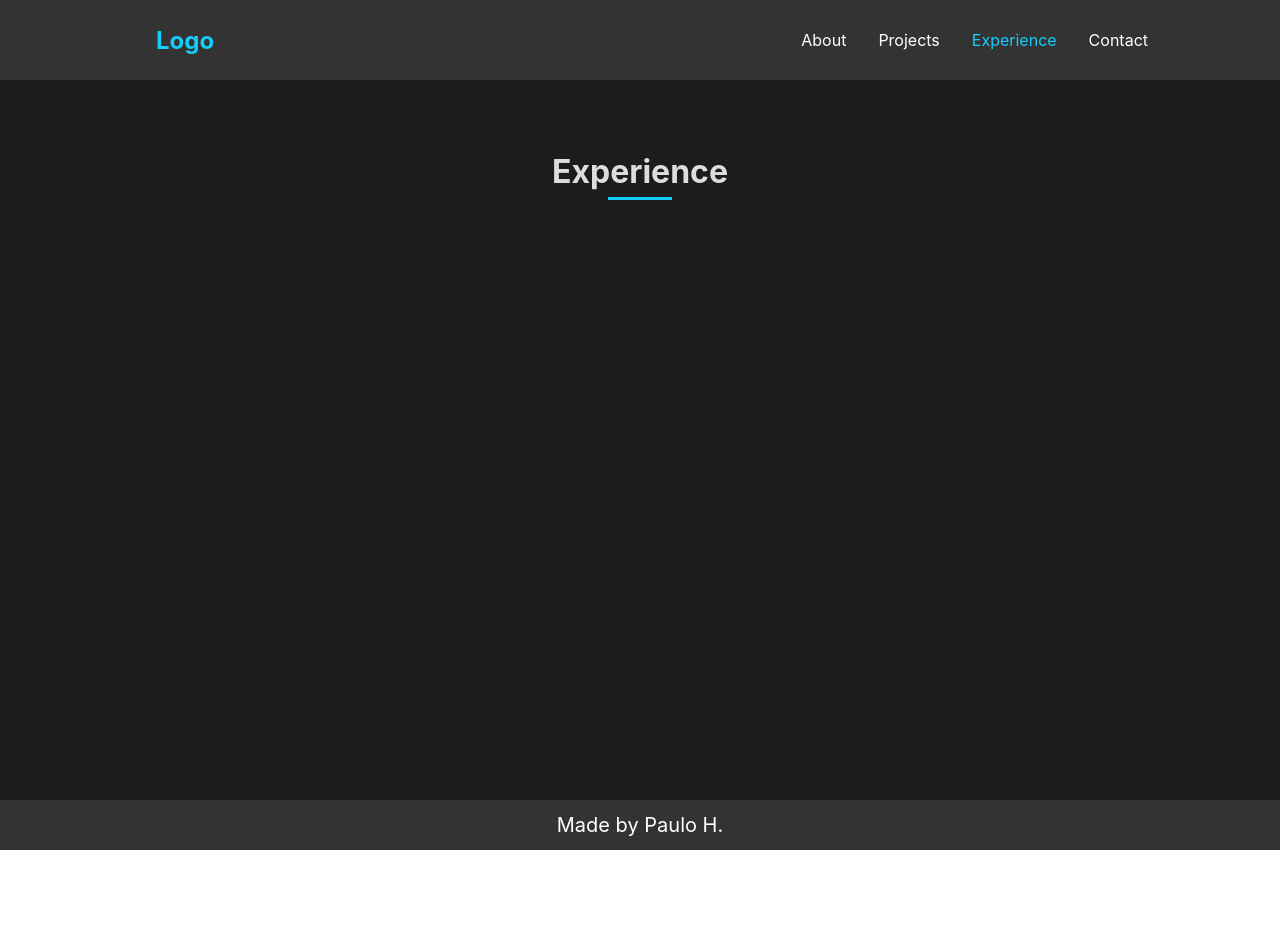
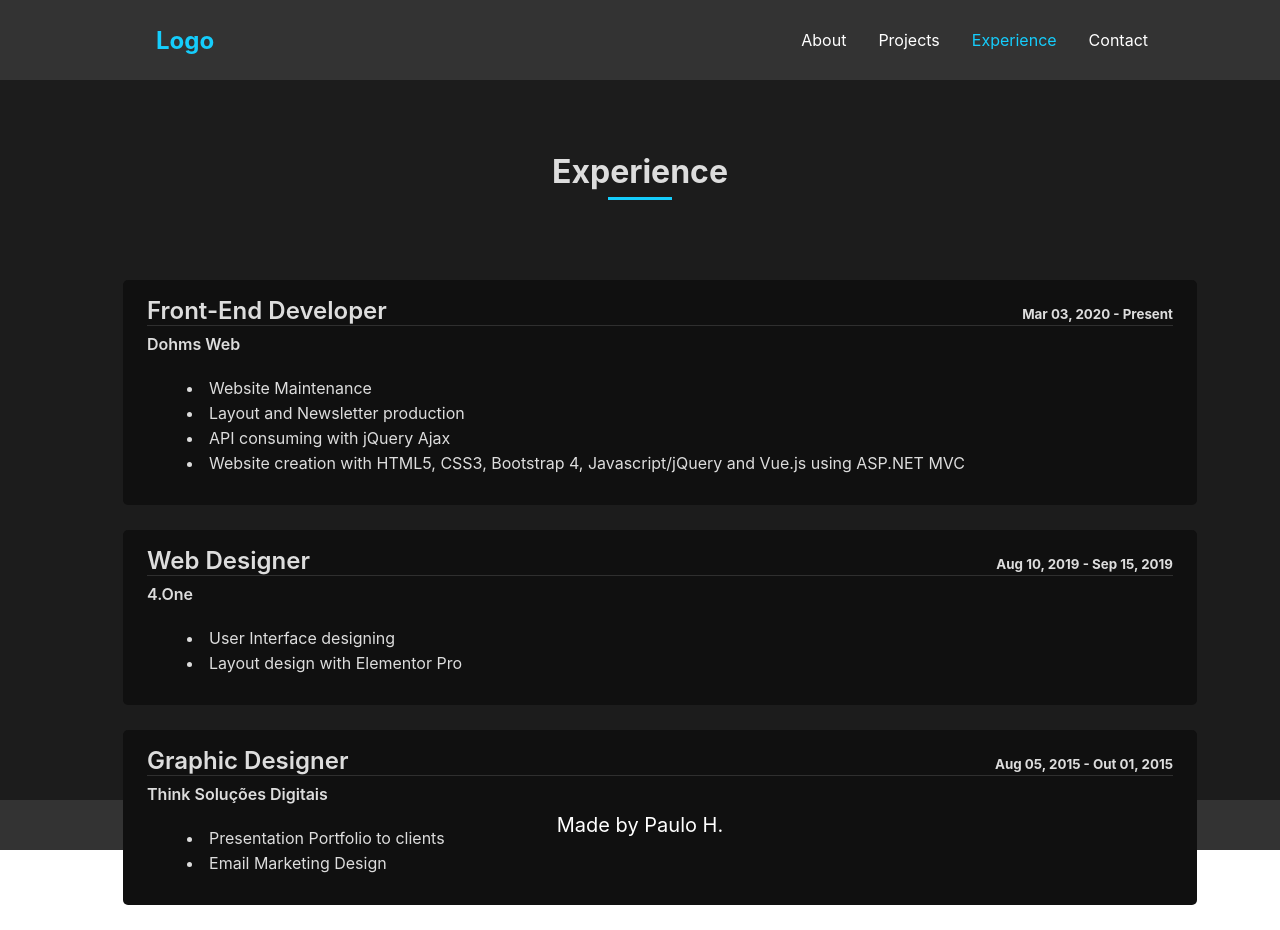
Before and after one commit to paulohfsantos/my-landing-page, a React (Create React App) app: page /Experience in a window 1280 px wide. Before the commit the page ends 850 px from the top, so only its background shows below. Built offline with nearby package versions, Linux system fonts and the light colour scheme.

Commit message:
render experience cards, style

```diff
--- /dev/null
+++ b/src/Components/Exp.js
@@ -0,0 +1,70 @@
+import React from 'react'
+import '../Style/Experience.css'
+
+let expData = [
+    {
+        title: 'Front-End Developer',
+        from: 'Mar 03, 2020',
+        now: 'Present',
+        company: 'Dohms Web',
+        activities: [
+            {act: 'Website Maintenance'},
+            {act: 'Layout and Newsletter production'},
+            {act: 'API consuming with jQuery Ajax'},
+            {act: 'Website creation with HTML5, CSS3, Bootstrap 4, Javascript/jQuery and Vue.js using ASP.NET MVC'}
+        ]
+    },
+    {
+        title: 'Web Designer',
+        from: 'Aug 10, 2019',
+        now: 'Sep 15, 2019',
+        company: '4.One',
+        activities: [
+            {act: 'User Interface designing'},
+            {act: 'Layout design with Elementor Pro'}
+        ]
+    },
+    {
+        title: 'Graphic Designer',
+        from: 'Aug 05, 2015',
+        now: 'Out 01, 2015',
+        company: 'Think Soluções Digitais',
+        activities: [
+            {act: 'Presentation Portfolio to clients'},
+            {act: 'Email Marketing Design'}
+        ]
+    }
+]
+
+// terminar de percorrer esse obj de array dentro do array
+
+console.log(expData.activities)
+
+const Exp = (props) => {
+    return (
+        <li style={{listStyle:'none'}}>
+            <div className="exp-card">
+                <div className="exp-card-name">
+                    <h3>{props.title}</h3>
+                    <small><strong>{props.from} - {props.now}</strong></small>
+                </div>
+                <div className="exp-card-desc">
+                    <div className="exp-card-comp">
+                        <h3>{props.company}</h3>
+                    </div>
+                    <ul>
+                        {
+                            props.activities.map((data, index)=>{
+                                return(
+                                    <li key={index}>{data.act}</li>
+                                )
+                            })
+                        }
+                    </ul>
+                </div>
+            </div>
+        </li>
+    )
+}
+
+export default Exp
--- a/src/Pages/Experience.js
+++ b/src/Pages/Experience.js
@@ -1,15 +1,71 @@
 import React from 'react'
+import { Col12, Container, Row } from '../Components/ColElements'
 import '../Style/Experience.css'
+import Exp from '../Components/Exp'
 //import styled from 'styled-components'
+
+let expData = [
+    {
+        title: 'Front-End Developer',
+        from: 'Mar 03, 2020',
+        now: 'Present',
+        company: 'Dohms Web',
+        activities: [
+            {act: 'Website Maintenance'},
+            {act: 'Layout and Newsletter production'},
+            {act: 'API consuming with jQuery Ajax'},
+            {act: 'Website creation with HTML5, CSS3, Bootstrap 4, Javascript/jQuery and Vue.js using ASP.NET MVC'}
+        ]
+    },
+    {
+        title: 'Web Designer',
+        from: 'Aug 10, 2019',
+        now: 'Sep 15, 2019',
+        company: '4.One',
+        activities: [
+            {act: 'User Interface designing'},
+            {act: 'Layout design with Elementor Pro'}
+        ]
+    },
+    {
+        title: 'Graphic Designer',
+        from: 'Aug 05, 2015',
+        now: 'Out 01, 2015',
+        company: 'Think Soluções Digitais',
+        activities: [
+            {act: 'Presentation Portfolio to clients'},
+            {act: 'Email Marketing Design'}
+        ]
+    }
+]
 
 const Experience = () => {
     return (
         <div className="exp">
-            <div className="row">
-                <div className="exp-col-12">
-                    <h1>Experience</h1>
-                </div>
-            </div>
+            <Container>
+                <Row>
+                    <Col12>
+                        <h1>Experience</h1>
+                    </Col12>
+                    <Col12>
+                        <ul className="exp-box-home">
+                            {
+                                expData.map((data, index)=>{
+                                    return(
+                                        <Exp key={index}
+                                            title={data.title}
+                                            from={data.from}
+                                            now={data.now}
+                                            company={data.company}
+                                            activities={data.activities}
+                                        />
+                                    )
+                                })
+                            }
+                        </ul>
+                    </Col12>
+                </Row>
+            </Container>
         </div>
     )
 }
--- a/src/Pages/Home.js
+++ b/src/Pages/Home.js
@@ -5,6 +5,7 @@ import Cards from '../Components/Cards'
 import {Link} from 'react-router-dom'
 import '../Style/Home.css'
 import ImgComp from '../Components/ImgComp'
+import Exp from '../Components/Exp'
 import img1 from '../Pics/Commpre.png'
 import img2 from '../Pics/Site.png'
 import img3 from '../Pics/Contact-List.png'
@@ -29,6 +30,41 @@ let data = [
         image: <ImgComp src={img1} />,
         title: 'Projeto 1 - Commpre',
         subtitle: 'Simple website ecommerce template using HTML5, CSS3 and Javascript',
+    }
+]
+
+let expData = [
+    {
+        title: 'Front-End Developer',
+        from: 'Mar 03, 2020',
+        now: 'Present',
+        company: 'Dohms Web',
+        activities: [
+            {act: 'Website Maintenance'},
+            {act: 'Layout and Newsletter production'},
+            {act: 'API consuming with jQuery Ajax'},
+            {act: 'Website creation with HTML5, CSS3, Bootstrap 4, Javascript/jQuery and Vue.js using ASP.NET MVC'}
+        ]
+    },
+    {
+        title: 'Web Designer',
+        from: 'Aug 10, 2019',
+        now: 'Sep 15, 2019',
+        company: '4.One',
+        activities: [
+            {act: 'User Interface designing'},
+            {act: 'Layout design with Elementor Pro'}
+        ]
+    },
+    {
+        title: 'Graphic Designer',
+        from: 'Aug 05, 2015',
+        now: 'Out 01, 2015',
+        company: 'Think Soluções Digitais',
+        activities: [
+            {act: 'Presentation Portfolio to clients'},
+            {act: 'Email Marketing Design'}
+        ]
     }
 ]
 
@@ -69,13 +105,33 @@ const Home = () => {
                         </Row>
                     </Col12>
                     <Col12>
-                        <h2>Extras</h2>
+                        <h2>Experience</h2>
                     </Col12>
                     <Col12>
-                        <div>
-                            <h3>Future Content</h3>
-                        </div>
+                        <Row>
+                            <Col6 className="m-auto">
+                                <ul className="exp-box-home">
+                                    {
+                                        expData.map((data, index)=>{
+                                            return(
+                                                <Exp key={index}
+                                                    title={data.title}
+                                                    from={data.from}
+                                                    now={data.now}
+                                                    company={data.company}
+                                                    activities={data.activities}
+                                                />
+                                            )
+                                        })
+                                    }
+                                </ul>
+                            </Col6>
+                            <Col12 className="flex justify-center">
+                                <Link className="link-proj" to="/Experience">See All</Link>
+                            </Col12>
+                        </Row>
                     </Col12>
+
                 </Row>
             </Container>
         </div>
--- a/src/Style/Cards.css
+++ b/src/Style/Cards.css
@@ -1,4 +1,4 @@
-ul{
+.card-list{
     list-style: none;
     display: flex;
     justify-content: space-between;
@@ -6,7 +6,7 @@ ul{
     flex-wrap: wrap;
     padding: 2rem 0 0 0;
 }
-li {
+.card-list li {
     margin: 10px;
 }
 .card {
--- a/src/Style/Experience.css
+++ b/src/Style/Experience.css
@@ -4,30 +4,11 @@
     background-color: #1c1c1c;
     color: #ddd;
 }
-.container {
-    display: flex;
-    align-items: center;
-    flex-wrap: wrap;
-    justify-content: center;
-}
-.row {
-    display: flex;
-    flex-wrap: wrap;
-}
-.exp-col-12 {
-    flex: 0 0 100%;
-    max-width: 100%;
-}
-.exp-col-6 {
-    flex: 0 0 50%;
-    max-width: 50%;
-    padding: 0 1rem;
-}
-.exp-col-12 h1 {
+.exp h1 {
     text-align: center;
     padding: 4rem 0;
 }
-.exp-col-12 h1::after {
+.exp h1::after {
     content: '';
     background: #15cdfc;
     width: 2em;
@@ -37,3 +18,45 @@
     transform: translateY(45px) translate(-50%);
     transition: width 0.3s;
 }
+.exp ul {
+    list-style: inside;
+}
+.exp-card {
+    background-color: #101010;
+    padding: 1rem 1.5rem;
+    border-radius: 5px;
+    margin: 25px 0;
+}
+.exp-card-name {
+    border-bottom: 1px solid #dddddd26;
+    display: flex;
+    align-items: baseline;
+    justify-content: space-between;
+}
+.exp-card-name h2 {
+    padding-bottom: .5rem;
+}
+.exp-card-comp {
+    padding: .5rem 0;
+}
+.exp-card-desc ul {
+    margin: 1em 0;
+}
+.exp-card-desc ul li {
+    margin: 5px 0;
+}
+
+@media screen and (max-width: 768px) {
+    .exp-card {
+        margin: 25px 0;
+    }
+    .exp-card-name {
+        display: block;
+    }
+    .exp-card-name small {
+        margin-bottom: .5rem;
+    }
+    .exp-card-name h3 {
+        text-align: left;
+    }
+}
--- a/src/Style/Home.css
+++ b/src/Style/Home.css
@@ -18,6 +18,9 @@
 }
 .home .padding-2 {
     padding-bottom: 2rem;
+}
+.m-auto {
+    margin: 0 auto;
 }
 .justify-center {
     justify-content: center;
@@ -44,6 +47,18 @@
     .home .link-proj:hover{
         background-color: #34b0cf;
     }
+.exp-card-name h3 {
+    font-size: 1.5rem;
+    font-weight: 600;
+}
+.exp-card-name h2 {
+    padding-bottom: .5rem;
+}
+.exp-card-comp h3 {
+    text-align: left;
+    font-size: 1rem;
+    font-weight: 600;
+}
 
 @media screen and (max-width: 768px) {
     .home h2 {
```
Also changed, not shown: 1 other file (tests, documents, lock files or other folders).
